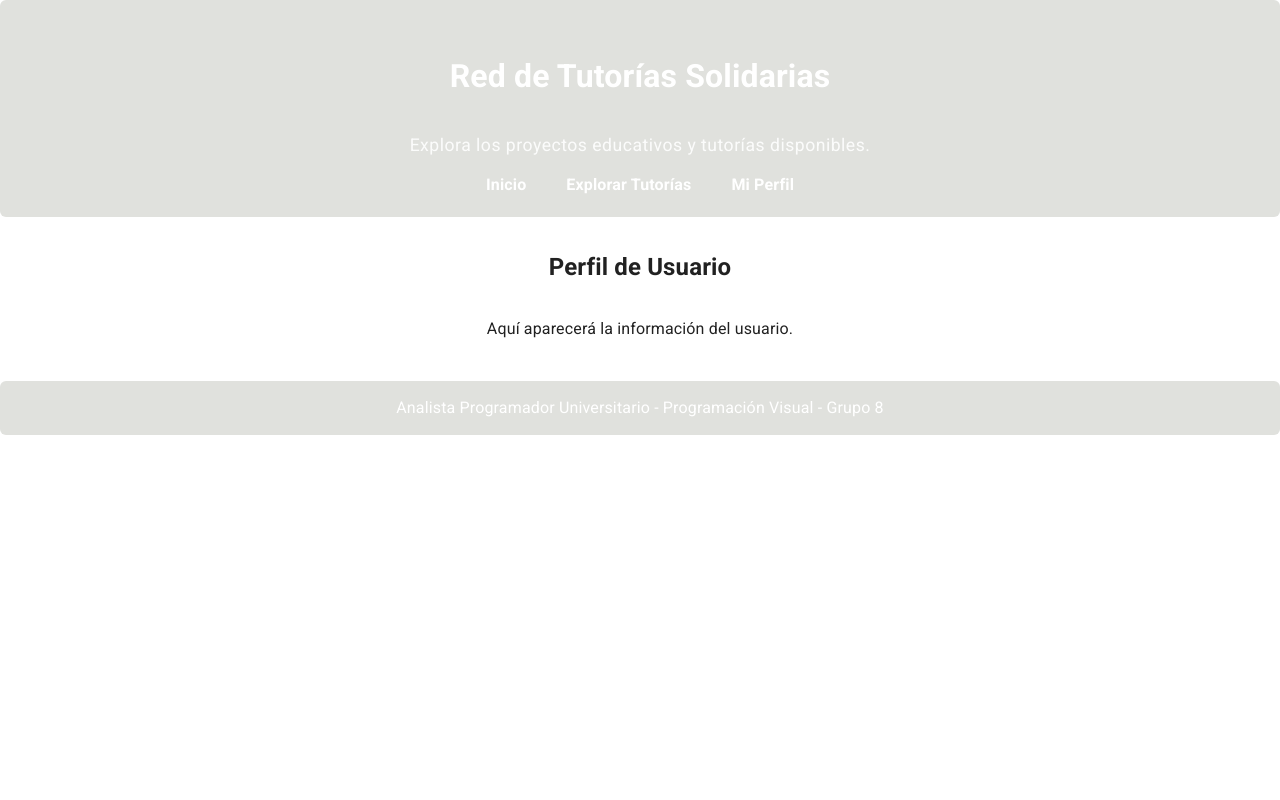
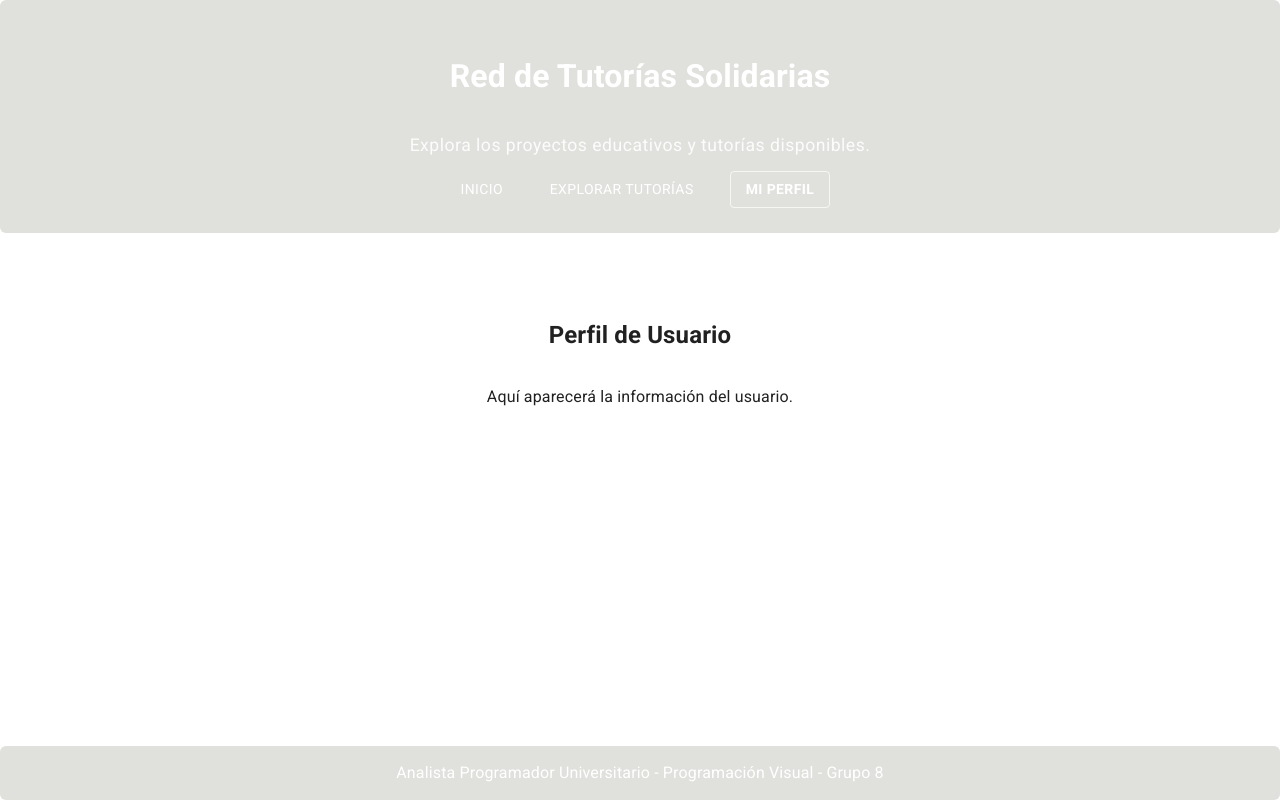
Before and after one commit to Mesconiji/PV_TP3_Grupo8, a React (Vite) app: page /perfil in a window 1280 px wide. Built offline with nearby package versions, Linux system fonts and the light colour scheme.

Commit message:
Aplico MUI en Nav y Appjsx - Vargas Leonardo

```diff
--- a/src/App.jsx
+++ b/src/App.jsx
@@ -1,24 +1,23 @@
 import { Outlet } from 'react-router-dom'
-
+import { Box, Container } from '@mui/material'
 import Header from './components/Header'
 import Footer from './components/Footer'
-
 import './css/indexstyle.css'
 import './css/proyectostyle.css'
 import './css/detallestyle.css'
 
-const App = () => {
-  return (
-    <>
-      <Header />
+const App = () => (
+  <Box sx={{ display: 'flex', flexDirection: 'column', minHeight: '100vh' }}>
 
-      <main>
-        <Outlet />
-      </main>
+    <Header />
 
-      <Footer />
-    </>
-  )
-}
+    <Container component="main" maxWidth="lg" sx={{ flexGrow: 1, py: 4 }}>
+      <Outlet />
+    </Container>
+
+    <Footer />
+
+  </Box>
+)
 
 export default App
--- a/src/components/Nav.jsx
+++ b/src/components/Nav.jsx
@@ -1,29 +1,33 @@
 import { NavLink } from 'react-router-dom'
+import { Box, Button } from '@mui/material'
 
-const Nav = () => {
-  return (
-    <nav>
-      <ul>
-        <li>
-          <NavLink to="/dashboard">
-            Inicio
-          </NavLink>
-        </li>
+// Rutas centralizadas: evita repetir JSX por cada link
+const RUTAS = [
+  { path: '/dashboard', label: 'Inicio',            end: true  },
+  { path: '/proyectos', label: 'Explorar Tutorías', end: false },
+  { path: '/perfil',    label: 'Mi Perfil',         end: false },
+]
 
-        <li>
-          <NavLink to="/proyectos">
-            Explorar Tutorías
-          </NavLink>
-        </li>
-
-        <li>
-          <NavLink to="/perfil">
-            Mi Perfil
-          </NavLink>
-        </li>
-      </ul>
-    </nav>
-  )
-}
+const Nav = () => (
+  <Box component="nav" sx={{ display: 'flex', gap: 1, justifyContent: 'center', mt: 1 }}>
+    {RUTAS.map(({ path, label, end }) => (
+      <NavLink key={path} to={path} end={end} style={{ textDecoration: 'none' }}>
+        {({ isActive }) => (
+          <Button
+            variant={isActive ? 'outlined' : 'text'}
+            sx={{
+              color: 'white',
+              borderColor: isActive ? 'rgba(255,255,255,0.7)' : 'transparent',
+              fontWeight: isActive ? 700 : 400,
+              '&:hover': { backgroundColor: 'rgba(255,255,255,0.08)' }
+            }}
+          >
+            {label}
+          </Button>
+        )}
+      </NavLink>
+    ))}
+  </Box>
+)
 
 export default Nav
```
